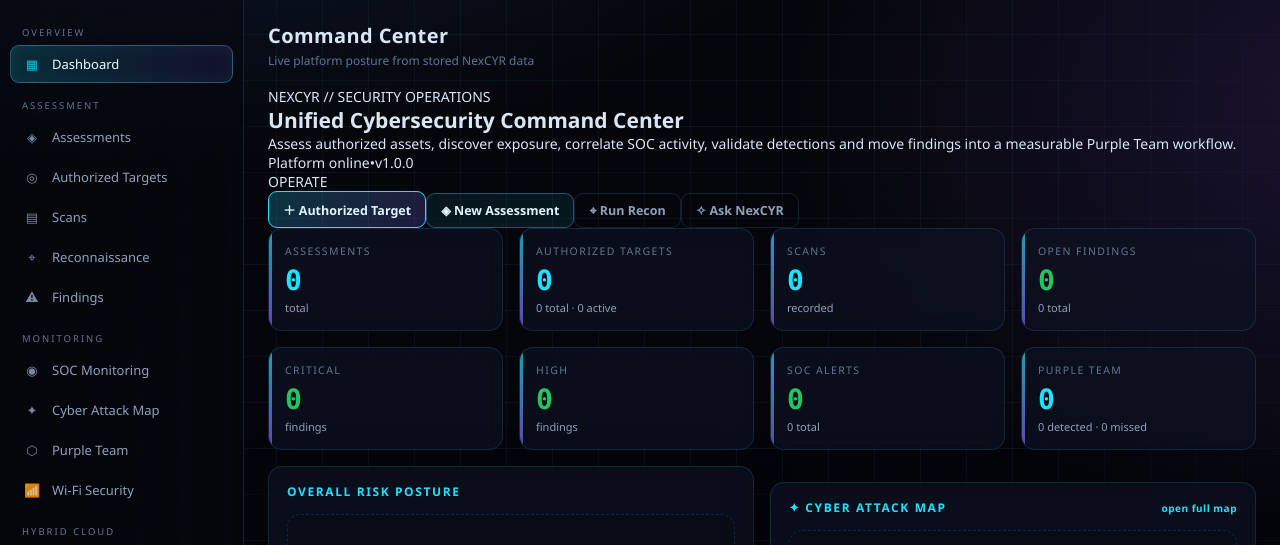
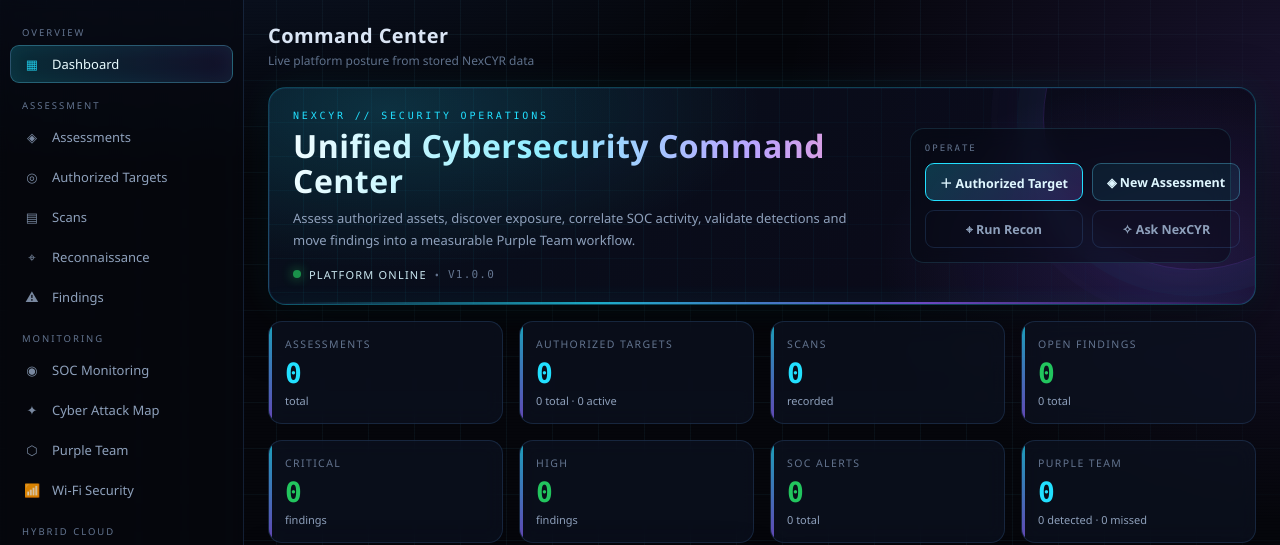
Before and after one commit to Hafsa-Khan01/NexCYR, a FastAPI app: page /dashboard in a window 1280 px wide. Shown: the part 58-603 px from the top of the page. Run offline with FastAPI, Linux system fonts and the light colour scheme; data comes from the database, SQL or seed files in the repository; data that the repository does not hold is empty.

Commit message:
Upgrade NexCYR command center visual hierarchy

```diff
--- a/static/css/nexcyr.css
+++ b/static/css/nexcyr.css
@@ -541,3 +541,147 @@ td .row-actions { display: flex; gap: 6px; }
   * { animation: none !important; transition: none !important; }
   body::after { display: none; }
 }
+
+
+/* ============================================================
+   NexCYR command-center hero
+   ============================================================ */
+.dashboard-hero {
+  position: relative;
+  overflow: hidden;
+  margin-bottom: 16px;
+  padding: 22px 24px;
+  border: 1px solid rgba(34,224,255,0.26);
+  border-radius: 18px;
+  background:
+    radial-gradient(520px 220px at 12% 10%, rgba(34,224,255,0.16), transparent 72%),
+    radial-gradient(420px 260px at 92% 80%, rgba(139,92,246,0.18), transparent 70%),
+    linear-gradient(135deg, rgba(8,16,29,0.96), rgba(12,9,25,0.94));
+  box-shadow:
+    0 0 0 1px rgba(139,92,246,0.06) inset,
+    0 18px 60px rgba(0,0,0,0.46),
+    0 0 38px rgba(34,224,255,0.08);
+}
+.dashboard-hero::before {
+  content: "";
+  position: absolute;
+  inset: 0;
+  background:
+    linear-gradient(90deg, rgba(34,224,255,0.05) 1px, transparent 1px),
+    linear-gradient(rgba(34,224,255,0.04) 1px, transparent 1px);
+  background-size: 34px 34px;
+  mask-image: linear-gradient(to right, #000 0%, rgba(0,0,0,0.75) 55%, transparent 100%);
+  pointer-events: none;
+}
+.dashboard-hero::after {
+  content: "";
+  position: absolute;
+  width: 300px;
+  height: 300px;
+  right: -90px;
+  top: -120px;
+  border: 1px solid rgba(139,92,246,0.18);
+  border-radius: 50%;
+  box-shadow:
+    0 0 0 26px rgba(34,224,255,0.025),
+    0 0 0 52px rgba(139,92,246,0.022),
+    0 0 60px rgba(139,92,246,0.08);
+  pointer-events: none;
+}
+.hero-grid {
+  position: relative;
+  z-index: 2;
+  display: grid;
+  grid-template-columns: minmax(0, 1.65fr) minmax(250px, 0.9fr);
+  gap: 28px;
+  align-items: center;
+}
+.hero-kicker {
+  color: var(--cyan);
+  font-family: var(--mono);
+  font-size: 10px;
+  letter-spacing: 2.8px;
+  text-transform: uppercase;
+  margin-bottom: 8px;
+}
+.hero-copy h1 {
+  font-size: clamp(24px, 2.5vw, 38px);
+  line-height: 1.08;
+  letter-spacing: 0.5px;
+  max-width: 780px;
+  margin-bottom: 10px;
+  background: linear-gradient(90deg, #effcff 0%, #8feeff 43%, #b9a4ff 78%, #f09ad0 100%);
+  -webkit-background-clip: text;
+  background-clip: text;
+  color: transparent;
+}
+.hero-copy p {
+  max-width: 820px;
+  color: var(--txt-dim);
+  line-height: 1.65;
+  font-size: 13px;
+}
+.hero-status {
+  display: flex;
+  align-items: center;
+  gap: 8px;
+  margin-top: 16px;
+  font-size: 11px;
+  color: #cbe8f1;
+  text-transform: uppercase;
+  letter-spacing: 1.2px;
+}
+.hero-pulse {
+  width: 8px;
+  height: 8px;
+  border-radius: 50%;
+  background: var(--green);
+  box-shadow: 0 0 12px var(--green);
+  animation: pulse 1.8s infinite;
+}
+.hero-divider { color: var(--txt-mute); }
+.hero-mono { font-family: var(--mono); color: var(--txt-mute); }
+.hero-actions {
+  position: relative;
+  z-index: 2;
+  display: grid;
+  grid-template-columns: 1fr 1fr;
+  gap: 9px;
+  padding: 14px;
+  border: 1px solid rgba(96,220,255,0.14);
+  border-radius: 14px;
+  background: rgba(5,9,18,0.48);
+  backdrop-filter: blur(10px);
+}
+.hero-label {
+  grid-column: 1 / -1;
+  color: var(--txt-mute);
+  font-family: var(--mono);
+  font-size: 9px;
+  letter-spacing: 2px;
+  text-transform: uppercase;
+  margin-bottom: 1px;
+}
+.hero-btn {
+  justify-content: center;
+  min-height: 38px;
+  white-space: nowrap;
+}
+.hero-scanline {
+  position: absolute;
+  left: 0;
+  right: 0;
+  bottom: 0;
+  height: 2px;
+  background: linear-gradient(90deg, transparent, var(--cyan), var(--violet), transparent);
+  box-shadow: 0 0 18px rgba(34,224,255,0.45);
+  opacity: 0.75;
+}
+@media (max-width: 900px) {
+  .hero-grid { grid-template-columns: 1fr; }
+  .hero-actions { grid-template-columns: 1fr 1fr; }
+}
+@media (max-width: 560px) {
+  .hero-actions { grid-template-columns: 1fr; }
+  .hero-label { grid-column: 1; }
+}
```
